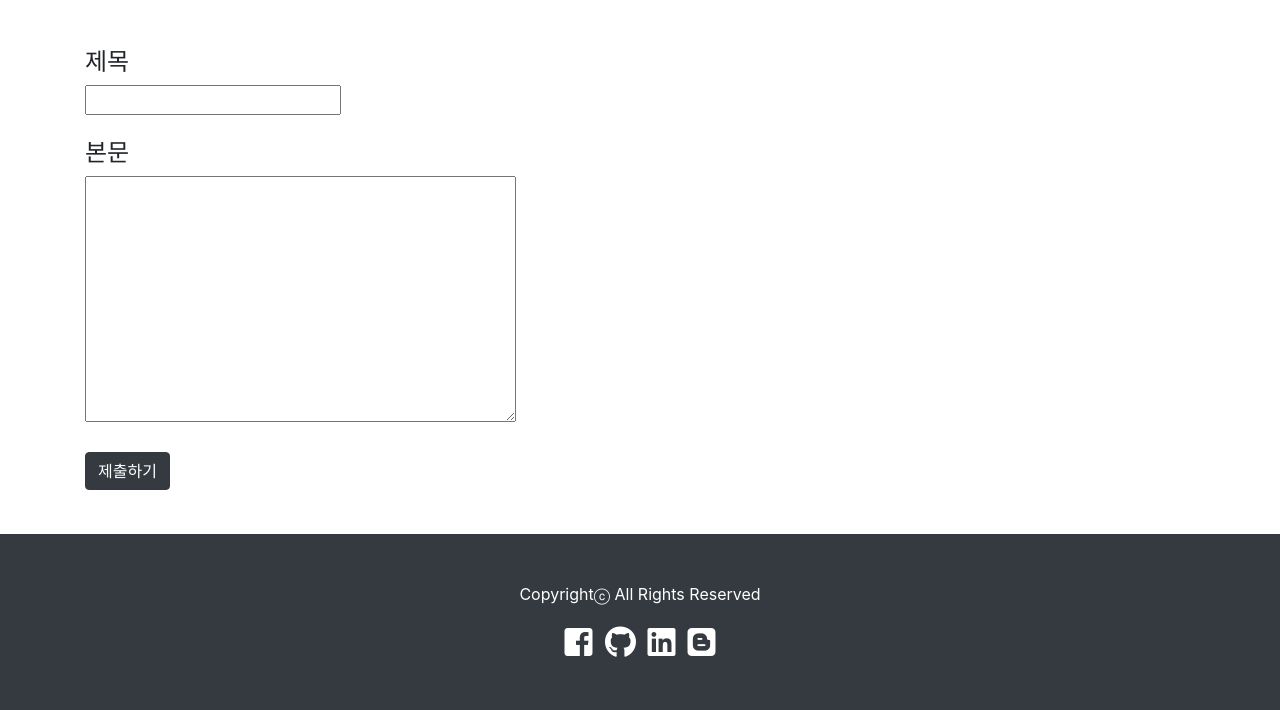
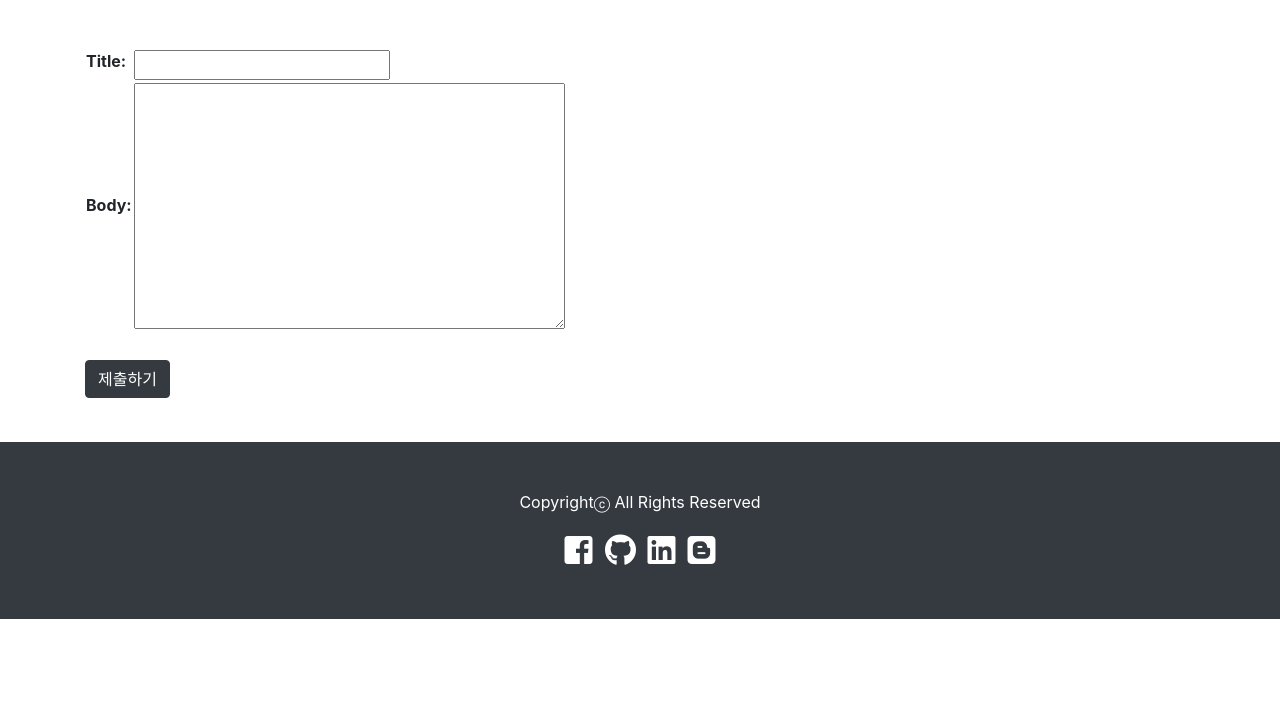
Before and after one commit to alstn2468/LikeLion_Blog_Project, a Django app: page /blog/new/ in a window 1280 px wide. Shown: the part 56-766 px from the top of the page. Run offline with Django 3.2, Linux system fonts and the light colour scheme; some libraries are stand-ins or nearby versions.

Commit message:
Using forms.py in blogapp

```diff
--- /dev/null
+++ b/blogproject/blogapp/forms.py
@@ -0,0 +1,10 @@
+from django import forms
+from .models import Blog
+
+class BlogPost(forms.ModelForm):
+    class Meta:
+        model = Blog
+        fields = [
+            'title',
+            'body',
+        ]
--- a/blogproject/blogapp/templates/new.html
+++ b/blogproject/blogapp/templates/new.html
@@ -8,16 +8,13 @@
     <br>
     <br>
     <div class="container">
-        <form action="{% url 'create' %}">
-            <h4>제목</h4>
-            <input type="text" name="title">
-            <br><br>
-
-            <h4>본문</h4>
-            <textarea name="body" rows="10" cols="40"></textarea>
-            <br><br>
-
-            <input type="submit" class="btn btn-dark" value="제출하기">
+        <form method="POST">
+        {% csrf_token %}
+        <table>
+            {{ form.as_table }}
+        </table>
+        <br>
+            <input type="submit" value="제출하기" class="btn btn-dark">
         </form>
     </div>
     <br>
--- a/blogproject/blogapp/urls.py
+++ b/blogproject/blogapp/urls.py
@@ -3,8 +3,8 @@ from django.urls import path
 from . import views
 
 urlpatterns = [
-    path('search/', views.search, name="search"),
     path('<int:blog_id>/', views.detail, name="detail"),
     path('new/', views.new, name="new"),
     path('create/', views.create, name="create"),
+    path('search/', views.search, name="search"),
 ]
--- a/blogproject/blogapp/views.py
+++ b/blogproject/blogapp/views.py
@@ -2,6 +2,7 @@ from django.shortcuts import render, get_object_or_404, redirect
 from django.utils import timezone
 from django.core.paginator import Paginator
 from .models import Blog
+from .forms import BlogPost
 
 
 def home(request):
@@ -23,10 +24,6 @@ def detail(request, blog_id):
     return render(request, "detail.html", {
         "details": details,
     })
-
-
-def new(request):
-    return render(request, "new.html")
 
 
 def create(request):
@@ -52,3 +49,25 @@ def search(request):
         'post_list': post_list,
         'keyword': keyword
     })
+
+
+def new(request):
+    # 입력된 내용을 처리 -> POST
+    if request.method == 'POST':
+        form = BlogPost(request.POST)
+
+        if form.is_valid():
+            post = form.save(commit=False)
+            post.pub_date = timezone.now()
+
+            form.save()
+
+            return redirect('home')
+
+    # 빈 페이지 출력 -> GET
+    else:
+        form = BlogPost()
+
+        return render(request, 'new.html', {
+            'form': form,
+        })
```
Also changed, not shown: blogproject/db.sqlite3.
